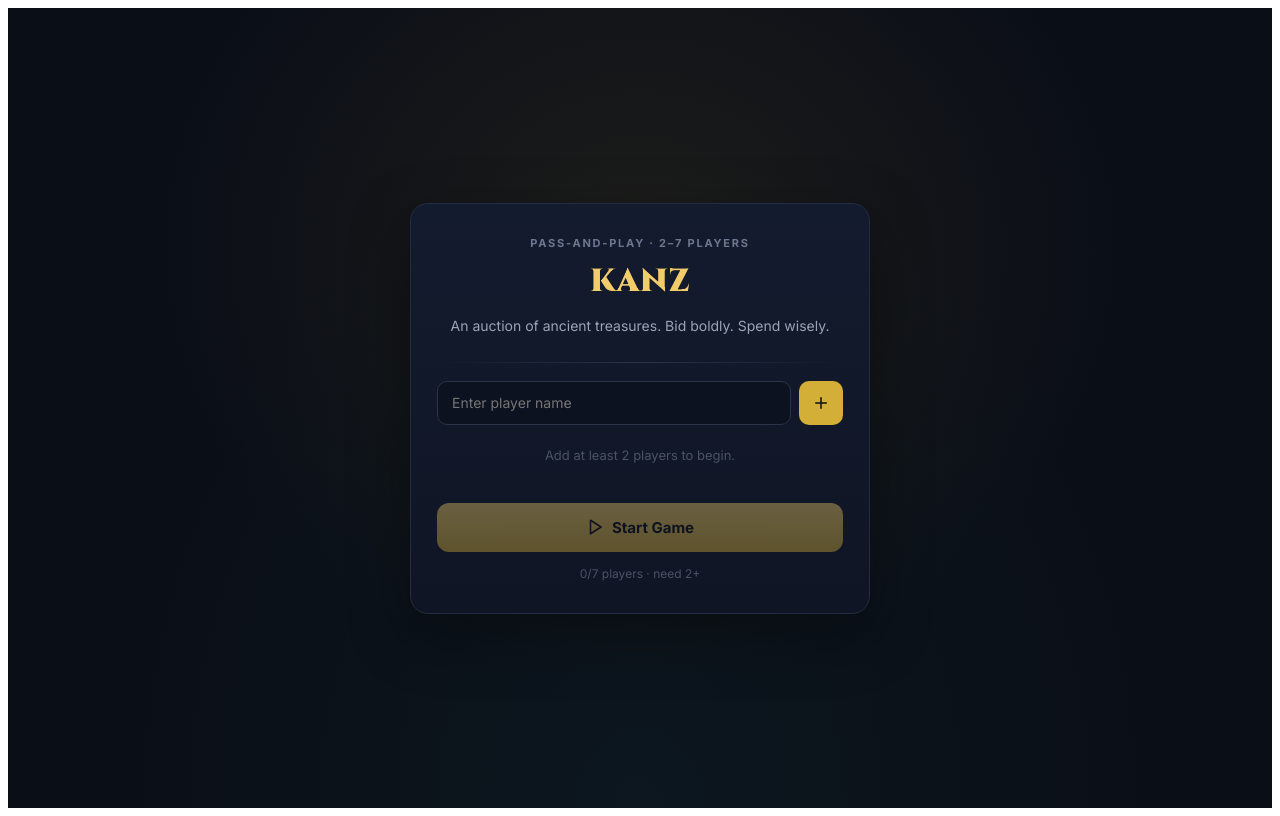
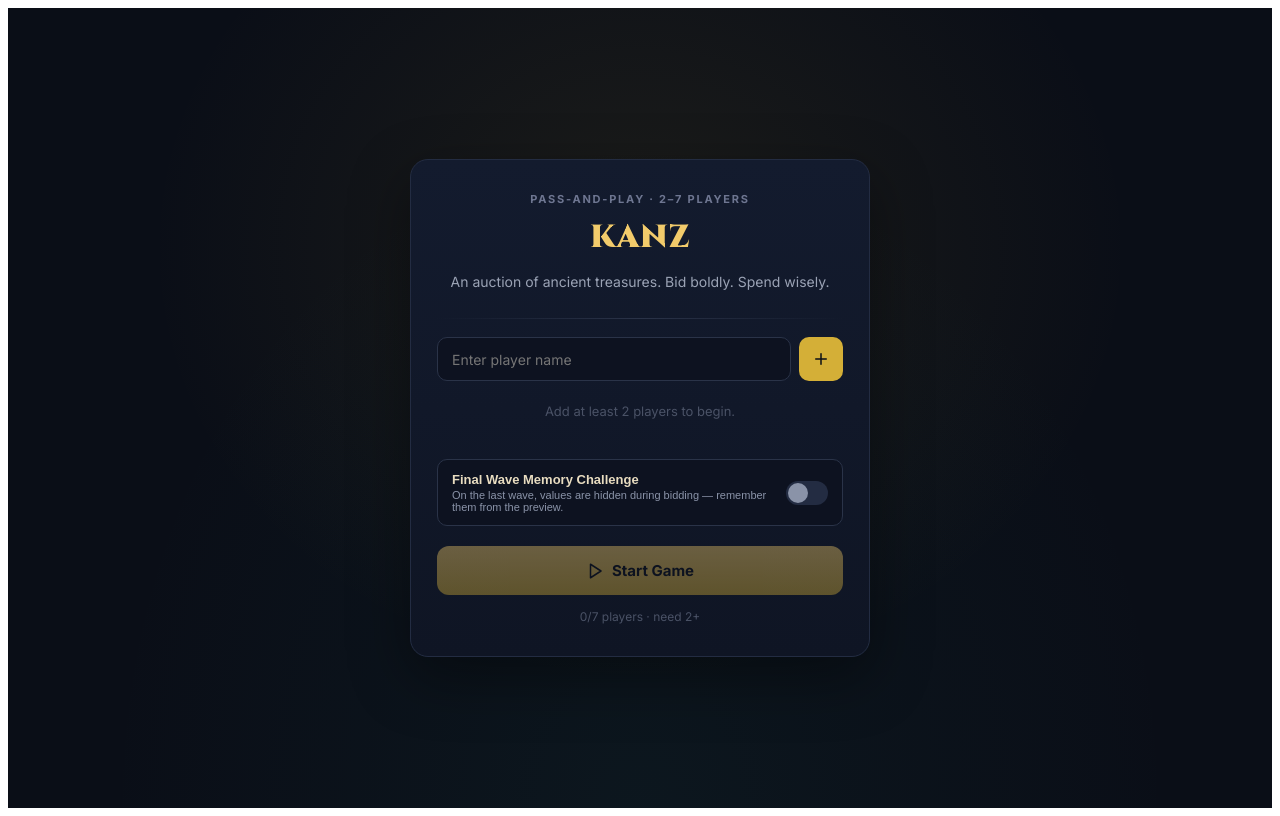
Before and after one commit to amrbling-stack/Treasure-Hunt, a React (Vite) app: page / in a window 1280 px wide. Built offline with nearby package versions, Linux system fonts and the light colour scheme.

Commit message:
Remove wave progress strip, style ASSET X OF Y eyebrow yellow/larger, add Final Wave Memory Challenge toggle (hides value during bidding on last wave only)

```diff
--- a/src/App.jsx
+++ b/src/App.jsx
@@ -389,6 +389,7 @@ export default function App() {
   const [celebrate, setCelebrate] = useState(null); // { legendary, id } drives confetti burst
   const [biddingPool, setBiddingPool] = useState(null); // null = everyone; array = tie-break round restricted to these names
   const [tieSelected, setTieSelected] = useState([]); // names toggled on the tie-select screen
+  const [memoryFinalWave, setMemoryFinalWave] = useState(false); // hide asset value during bidding on the final wave
   const timerRef = useRef(null);
   const waveAssetsRef = useRef([]);
 
@@ -687,6 +688,8 @@ export default function App() {
             addPlayer={addPlayer}
             removePlayer={removePlayer}
             startGame={startGame}
+            memoryFinalWave={memoryFinalWave}
+            setMemoryFinalWave={setMemoryFinalWave}
           />
         )}
 
@@ -737,6 +740,7 @@ export default function App() {
             toggleBid={toggleBid}
             timeLeft={timeLeft}
             onTimeUp={stopTimerAndReveal}
+            hideValue={memoryFinalWave && wave === totalWaves}
           />
         )}
 
@@ -812,7 +816,7 @@ function Header({ wave, totalWaves, screen }) {
   );
 }
 
-function SetupScreen({ players, nameInput, setNameInput, addPlayer, removePlayer, startGame }) {
+function SetupScreen({ players, nameInput, setNameInput, addPlayer, removePlayer, startGame, memoryFinalWave, setMemoryFinalWave }) {
   return (
     <div style={styles.panel}>
       <div style={styles.eyebrow}>PASS-AND-PLAY · 2–7 PLAYERS</div>
@@ -847,6 +851,56 @@ function SetupScreen({ players, nameInput, setNameInput, addPlayer, removePlayer
         ))}
         {players.length === 0 && <div style={styles.emptyHint}>Add at least 2 players to begin.</div>}
       </div>
+
+      <button
+        type="button"
+        onClick={() => setMemoryFinalWave((v) => !v)}
+        style={{
+          display: "flex",
+          alignItems: "center",
+          justifyContent: "space-between",
+          gap: 12,
+          width: "100%",
+          textAlign: "left",
+          background: "#0D1220",
+          border: "1.5px solid #2A3348",
+          borderRadius: 10,
+          padding: "12px 14px",
+          margin: "10px 0 4px",
+          cursor: "pointer",
+        }}
+      >
+        <span>
+          <div style={{ fontSize: 13, fontWeight: 700, color: "#E8DCC0" }}>Final Wave Memory Challenge</div>
+          <div style={{ fontSize: 11, color: "#8A93A8", marginTop: 2 }}>
+            On the last wave, values are hidden during bidding — remember them from the preview.
+          </div>
+        </span>
+        <span
+          style={{
+            flexShrink: 0,
+            width: 42,
+            height: 24,
+            borderRadius: 12,
+            position: "relative",
+            background: memoryFinalWave ? "#D4AF37" : "#232C42",
+            transition: "background 0.15s ease",
+          }}
+        >
+          <span
+            style={{
+              position: "absolute",
+              top: 2,
+              left: memoryFinalWave ? 20 : 2,
+              width: 20,
+              height: 20,
+              borderRadius: "50%",
+              background: memoryFinalWave ? "#0A0E17" : "#8A93A8",
+              transition: "left 0.15s ease",
+            }}
+          />
+        </span>
+      </button>
 
       <button
         style={{ ...styles.primaryBtn, opacity: players.length >= 2 ? 1 : 0.4 }}
@@ -1104,45 +1158,15 @@ function WaveIntro({ wave, totalWaves, players, assets, onStart }) {
   );
 }
 
-function AuctionScreen({ asset, index, waveAssets, players, seatPositions, tieRound, bidders, toggleBid, timeLeft }) {
+function AuctionScreen({ asset, index, waveAssets, players, seatPositions, tieRound, bidders, toggleBid, timeLeft, hideValue }) {
   const pct = timeLeft / 15;
   const urgent = timeLeft <= 3;
 
   return (
     <div style={styles.panel}>
-      <div style={styles.eyebrow}>{tieRound ? "TIE-BREAKER ROUND" : `ASSET ${index + 1} OF 5`}</div>
-
-      {!tieRound && waveAssets && waveAssets.length > 0 && (
-        <div style={{ display: "flex", gap: 6, marginBottom: 4, flexWrap: "wrap", justifyContent: "center" }}>
-          {waveAssets.map((a, i) => {
-            const claimed = i < index;
-            const isCurrent = i === index;
-            return (
-              <div
-                key={a.key}
-                style={{
-                  width: 30,
-                  height: 30,
-                  borderRadius: 6,
-                  display: "flex",
-                  alignItems: "center",
-                  justifyContent: "center",
-                  fontSize: 12,
-                  fontWeight: 700,
-                  fontFamily: "'Cinzel', serif",
-                  border: isCurrent ? "1px solid #D4AF37" : "1px solid #2A3348",
-                  color: claimed ? "#4A5266" : isCurrent ? "#F2CB6B" : "#8A93A8",
-                  background: claimed ? "rgba(19,27,46,0.3)" : isCurrent ? "rgba(212,175,55,0.15)" : "rgba(19,27,46,0.6)",
-                  textDecoration: claimed ? "line-through" : "none",
-                  opacity: claimed ? 0.5 : 1,
-                }}
-              >
-                {a.value}
-              </div>
-            );
-          })}
-        </div>
-      )}
+      <div style={{ ...styles.eyebrow, color: "#F2CB6B", fontSize: 14, fontWeight: 800 }}>
+        {tieRound ? "TIE-BREAKER ROUND" : `ASSET ${index + 1} OF ${waveAssets?.length || 5}`}
+      </div>
 
       <div
         style={{
@@ -1176,7 +1200,13 @@ function AuctionScreen({ asset, index, waveAssets, players, seatPositions, tieRo
           );
         })()}
         <div style={styles.assetValueRow}>
-          <span style={styles.assetValue}>{asset.value}</span>
+          {hideValue ? (
+            <span style={{ fontSize: 13, color: "#8A93A8", fontStyle: "italic" }}>
+              Value hidden — what was it worth?
+            </span>
+          ) : (
+            <span style={styles.assetValue}>{asset.value}</span>
+          )}
         </div>
       </div>
 
```
